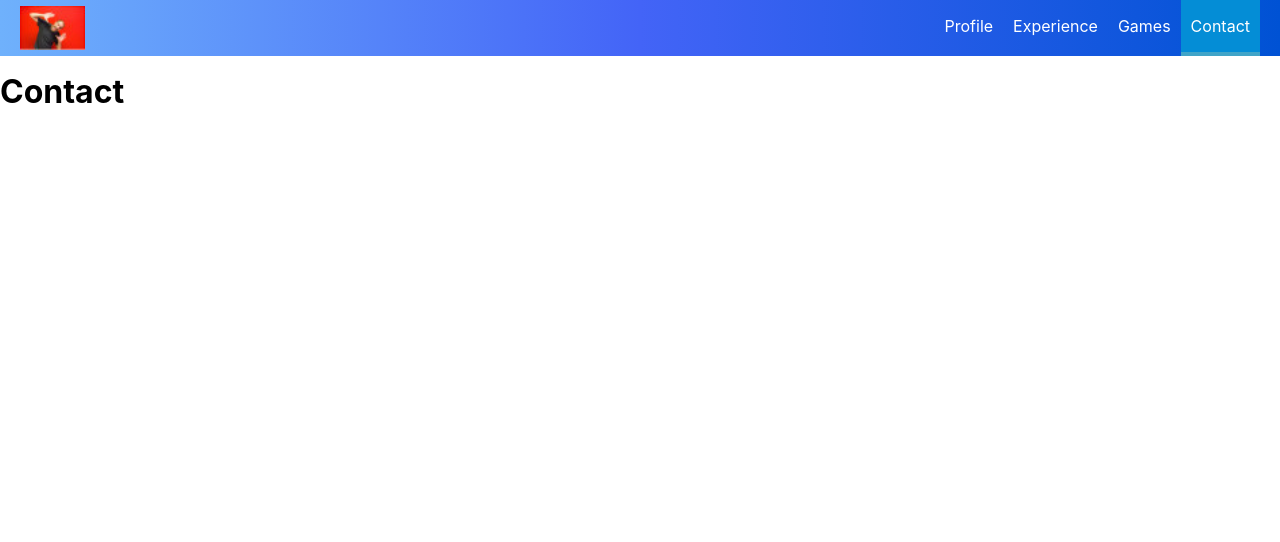
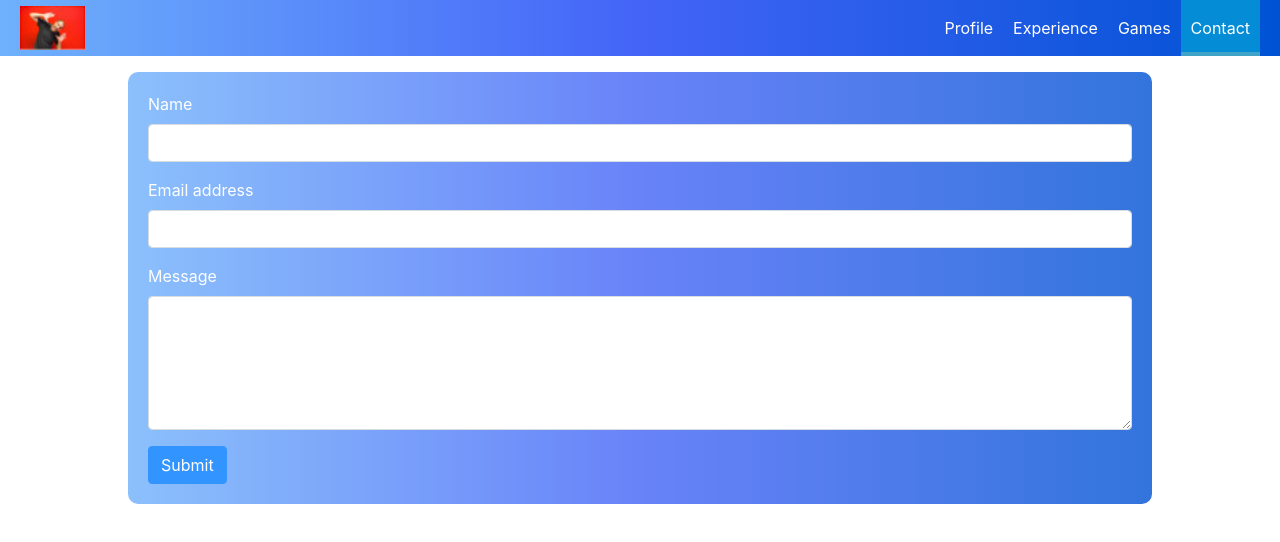
Before and after one commit to felipeLx/myProfile, a React (Create React App) app: page /contact in a window 1280 px wide. Shown: the top 542 px of the page. Built offline with nearby package versions, Linux system fonts and the light colour scheme.

Commit message:
form build

```diff
--- a/public/index.html
+++ b/public/index.html
@@ -12,6 +12,12 @@
     <link rel="apple-touch-icon" href="%PUBLIC_URL%/logo192.png" />
     <link rel="stylesheet" href="stackpath.bootstrapcdn.com/font-awesome/4.7.0/css/font-awesome.min.css" />
     <script src="https://kit.fontawesome.com/734caf1ad4.js" crossorigin="anonymous"></script>
+    <link
+      rel="stylesheet"
+      href="https://maxcdn.bootstrapcdn.com/bootstrap/4.3.1/css/bootstrap.min.css"
+      integrity="sha384-ggOyR0iXCbMQv3Xipma34MD+dH/1fQ784/j6cY/iJTQUOhcWr7x9JvoRxT2MZw1T"
+      crossorigin="anonymous"
+    />
     <!--
       manifest.json provides metadata used when your web app is installed on a
       user's mobile device or desktop. See https://developers.google.com/web/fundamentals/web-app-manifest/
--- /dev/null
+++ b/src/components/Contact/Form/Form.js
@@ -0,0 +1,57 @@
+import React from 'react';
+import axios from 'axios';
+
+import classes from './Form.module.css';
+
+const Form = () => {
+
+    const handleSubmit = (e) => {
+        e.preventDefault();
+        const name = document.getElementById('name').value;
+        const email = document.getElementById('email').value;
+        const message = document.getElementById('message').value;
+        axios({
+            method: "POST",
+            url:"http://localhost:3000/send",
+            data: {
+                name: name,
+                email: email,
+                messsage: message
+            }
+        }).then((response)=>{
+            if (response.data.msg === 'success'){
+                alert("Message Sent.");
+                this.resetForm()
+            }else if(response.data.msg === 'fail'){
+                alert("Message failed to send.")
+            }
+        })
+    }
+
+
+    const resetForm = () => {
+        document.getElementById('contact-form').reset();
+    }
+
+    return(
+        <div className={classes.Form}>
+            <form id="contact-form" onSubmit={handleSubmit.bind(this)} method="POST">
+                <div className="form-group">
+                    <label for="name">Name</label>
+                    <input type="text" className="form-control" id="name" />
+                </div>
+                <div className="form-group">
+                    <label for="exampleInputEmail1">Email address</label>
+                    <input type="email" className="form-control" id="email" aria-describedby="emailHelp" />
+                </div>
+                <div className="form-group">
+                    <label for="message">Message</label>
+                    <textarea className="form-control" rows="5" id="message"></textarea>
+                </div>
+                <button type="submit" className="btn btn-primary">Submit</button>
+            </form>
+        </div>
+);
+};
+
+export default Form;
--- /dev/null
+++ b/src/components/Contact/Form/Form.module.css
@@ -0,0 +1,11 @@
+.Form {
+    width: 80%;
+    margin: auto;
+    background: #0052D4;  /* fallback for old browsers */
+    background: -webkit-linear-gradient(to right, #6FB1FC, #4364F7, #0052D4);  /* Chrome 10-25, Safari 5.1-6 */
+    background: linear-gradient(to right, #6FB1FC, #4364F7, #0052D4); /* W3C, IE 10+/ Edge, Firefox 16+, Chrome 26+, Opera 12+, Safari 7+ */
+    opacity: 0.8;
+    color: white;
+    border-radius: 10px;
+    padding: 20px;
+}
--- a/src/components/Profile/Desktop/Desktop.module.css
+++ b/src/components/Profile/Desktop/Desktop.module.css
@@ -41,34 +41,3 @@
     font-size: 20px;
     padding: 5px;
 }
-
-.Profile {
-    box-sizing: border-box;
-    border-radius: 10px;
-    font-family: Impact, Haettenschweiler, 'Arial Narrow Bold', sans-serif;
-    font-size: 16px;
-    box-shadow: black;
-    width: 60%;
-    text-align: justify;
-    margin: auto;
-    padding: 10px;
-    border: 2px solid gray;
-    background-color:  #0052D4;
-    opacity: 0.8;
-    color: white;
-}
-
-.Button {
-        background-color: #0052D4;
-        border: none;
-        outline: none;
-        cursor: pointer;
-        font: inherit;
-        padding: 10px;
-        margin: 10px;
-        font-weight: bold;
-        color: white;
-        border-radius: 50%;
-        width: 60px;
-        height: 60px;
-}
--- a/src/components/Profile/Desktop/Resume/Resume.module.css
+++ b/src/components/Profile/Desktop/Resume/Resume.module.css
@@ -0,0 +1,31 @@
+.Button {
+    background-color: #0052D4;
+    border: none;
+    outline: none;
+    cursor: pointer;
+    font: inherit;
+    padding: 10px;
+    margin: 10px;
+    font-weight: bold;
+    color: white;
+    border-radius: 50%;
+    width: 60px;
+    height: 60px;
+}
+
+
+.Profile {
+    box-sizing: border-box;
+    border-radius: 10px;
+    font-family: Impact, Haettenschweiler, 'Arial Narrow Bold', sans-serif;
+    font-size: 16px;
+    box-shadow: black;
+    width: 60%;
+    text-align: justify;
+    margin: auto;
+    padding: 10px;
+    border: 2px solid gray;
+    background-color:  #0052D4;
+    opacity: 0.8;
+    color: white;
+}
--- a/src/containers/Contact/Contact.js
+++ b/src/containers/Contact/Contact.js
@@ -1,9 +1,11 @@
 import React from 'react';
+
+import Form from '../../components/Contact/Form/Form';
 
 const Contact = (props) => {
     return(
         <div>
-            <h1>Contact</h1>
+            <Form />
         </div>
     );
 };
```
Also changed, not shown: package.json (+5 -3 lines), src/components/Contact/Form/Nodemailer/Nodemailer.js (added), 1 other file (tests, documents, lock files or other folders).
